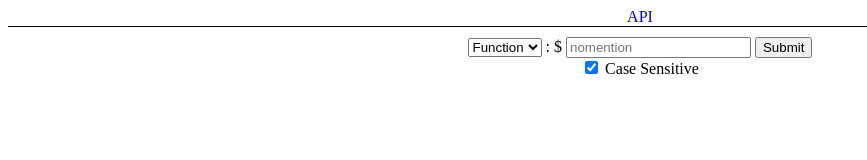
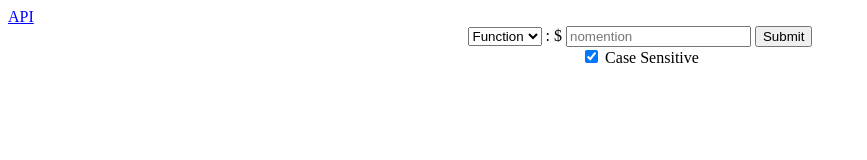
Before and after one commit to hcs1219/bdfd-api, a website: page index.html in a window 1280 px wide. Shown: the whole page, without its empty margins (0-867 px from the left). Drawn offline with nearby package versions, Linux system fonts and the light colour scheme.

Commit message:
Update index.html

```diff
--- a/index.html
+++ b/index.html
@@ -11,9 +11,7 @@
     <link rel="manifest" href="manifest.json">
   </head>
   <body>
-    <header style="text-align:center;border-bottom:thin solid black;margin-bottom:10px;">
-      <a href="/api" target="_blank" style="color:blue;text-decoration:none;">API</a>
-    </header>
+    <a href="/api" target="_blank" style="color:blue;">API</a>
     <div style="text-align:center;">
       <form>
         <div>
```
